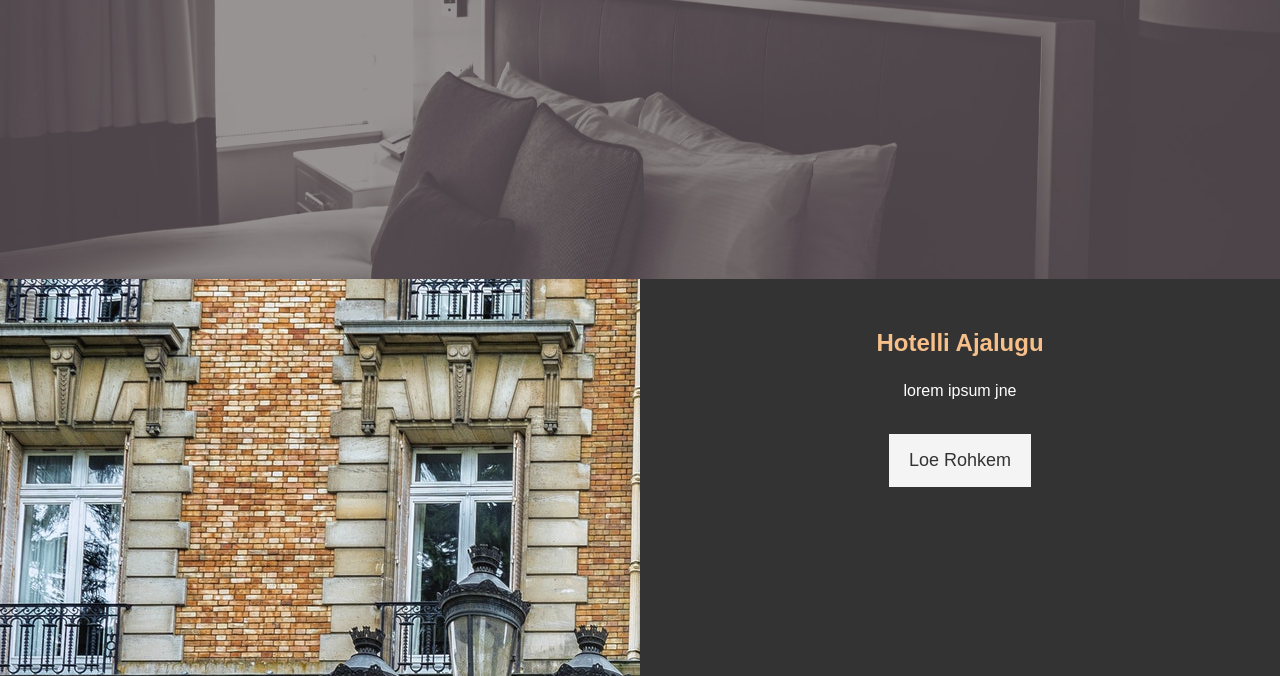
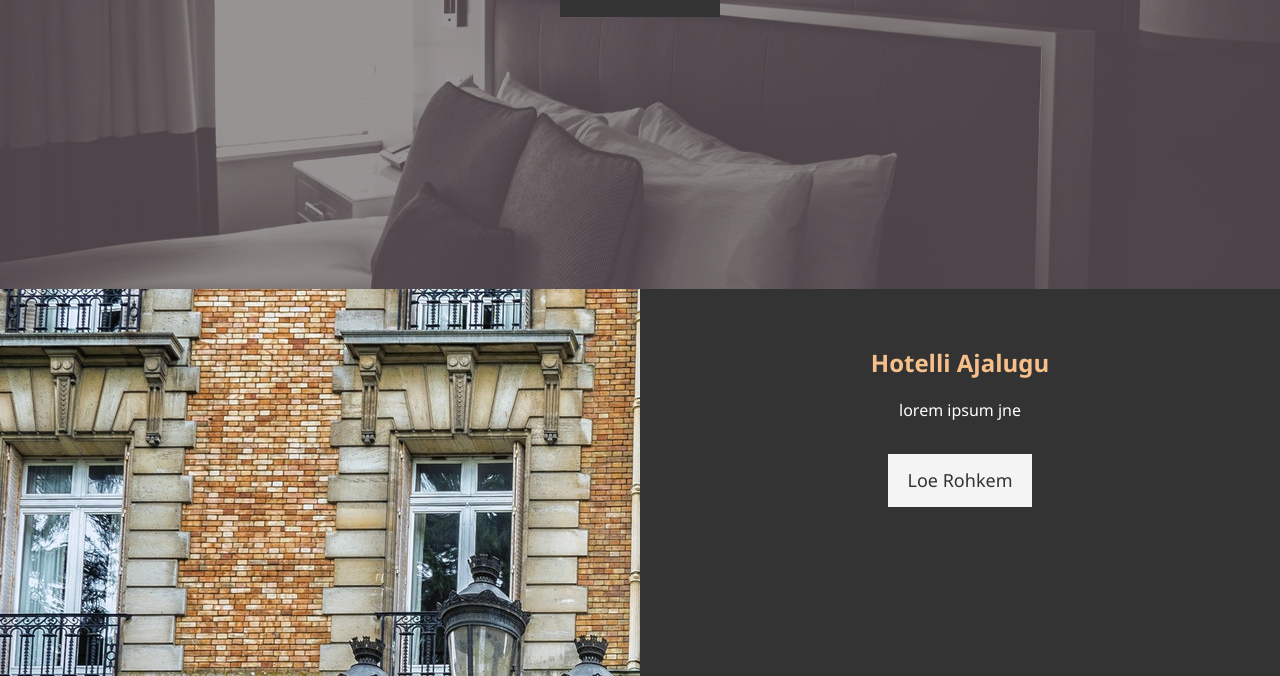
Before and after one commit to KKANGUS/hotelli_leht, a plain HTML site: page index.html in a window 1280 px wide. Shown: the part 435-1111 px from the top of the page. Drawn offline with Linux system fonts and the light colour scheme.

```diff
--- a/css/style.css
+++ b/css/style.css
@@ -8,7 +8,7 @@
 /*main*/
 html,
 body {
-  font-family: Arial, Helvetica, sans-serif;
+  font-family: "Segoe UI", Tahoma, Verdana, sans-serif;
   line-height: 1.7em;
 }
 
@@ -23,6 +23,7 @@ a {
 h1,
 h2,
 h3 {
+  padding-top: 10px;
   padding-bottom: 20px;
 }
 
```
